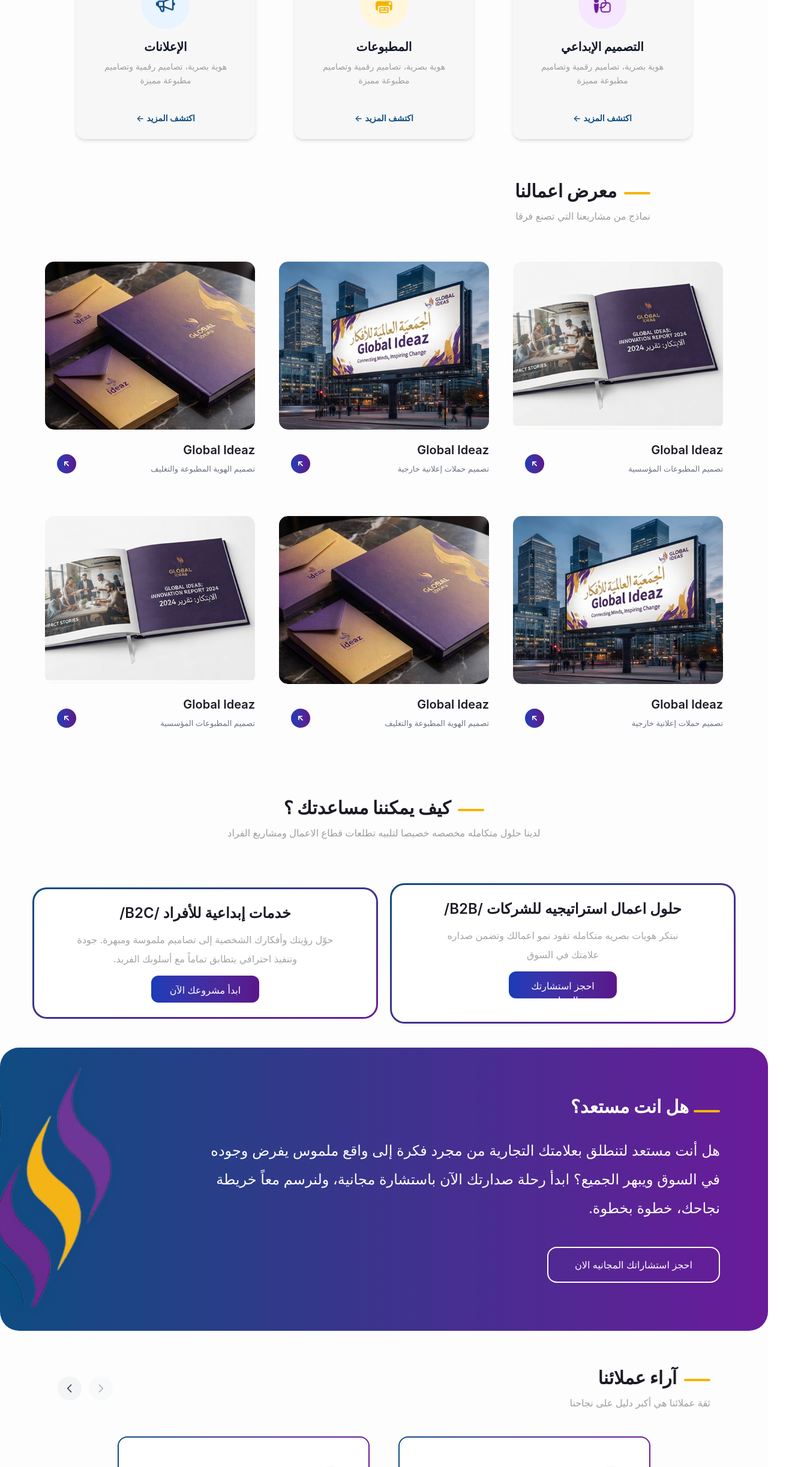
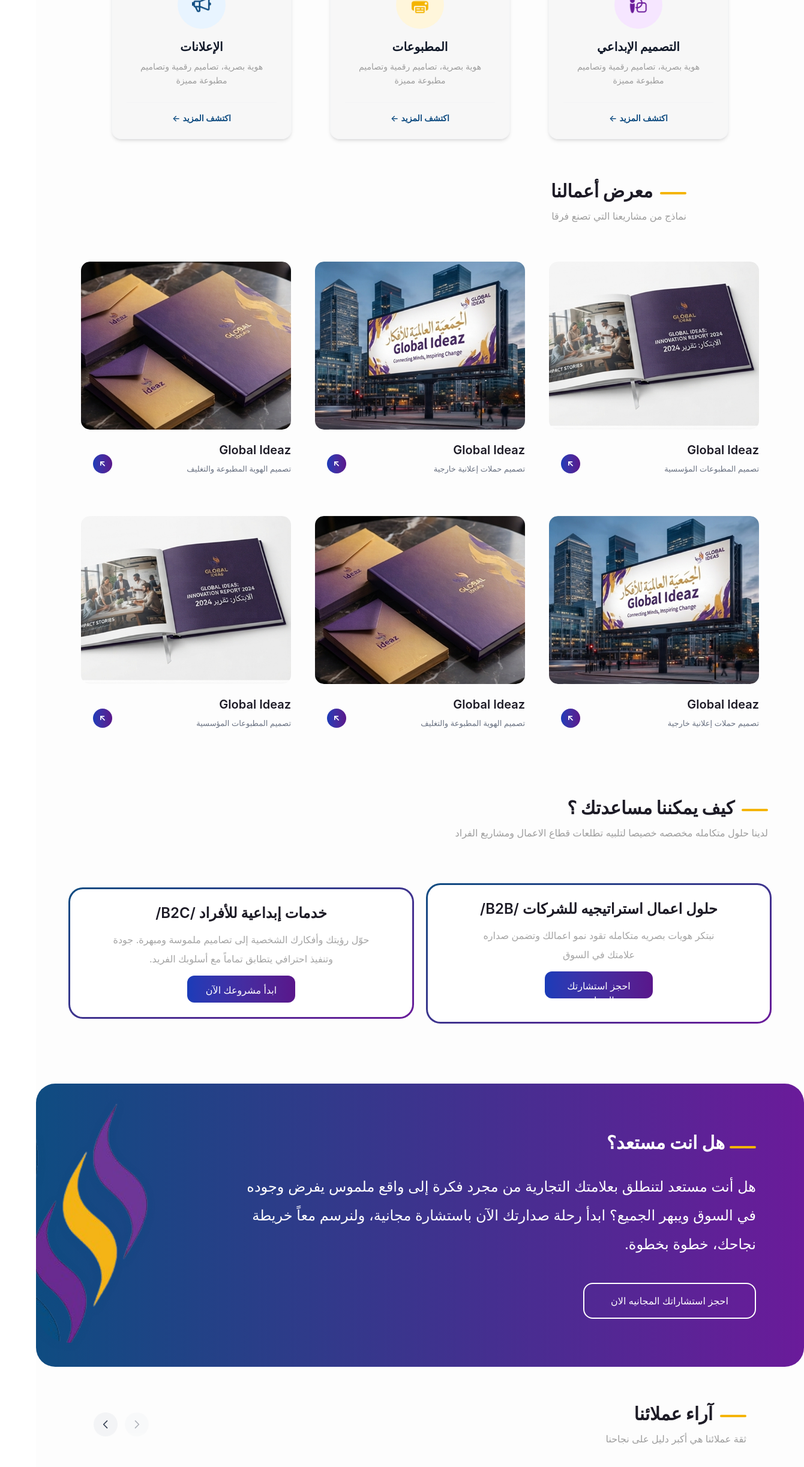
Before and after one commit to Abdalrhman-abd/media-agency-web, a React (Vite) app: page / in a window 1280 px wide. Shown: the part 1169-3614 px from the top of the page at 60% size, 1340 px wide, since content can reach past the window. Built offline with nearby package versions, Linux system fonts and the light colour scheme.

Commit message:
first fix

```diff
--- a/src/features/home/components/FeaturePortfolio.tsx
+++ b/src/features/home/components/FeaturePortfolio.tsx
@@ -6,7 +6,7 @@ const FeaturePortfolio = () => {
     <>
       <div className="  px-10 md:px-5 ">
         <div className='lg:ps-44 px-10 sm:px-32'>
-        <SectionTitle title='معرض اعمالنا' subtitle="نماذج من مشاريعنا التي تصنع فرقا"  />
+        <SectionTitle title='معرض أعمالنا' subtitle="نماذج من مشاريعنا التي تصنع فرقا"  />
        </div>
               <div className="flex flex-wrap justify-center gap-10  my-16">
                   {projectsData.slice(0, 6).map((project: Project) => (
--- a/src/features/home/components/SolutionsBanner.tsx
+++ b/src/features/home/components/SolutionsBanner.tsx
@@ -5,16 +5,16 @@ import SectionTitle from '../../../components/ui/SectionTitle';
 import Button from '../../../components/ui/Button';
 const SolutionsBanner = () => {
   return (
-    <div className="min-h-screen  p-5  lg:px-0 flex flex-col items-center">
+    <div className="min-h-screen p-5 lg:px-0 flex flex-col items-center">
       <div className="flex flex-col w-full max-w-7xl justify-center items-center">
-        <div className="text-center mb-8 w-full flex justify-center">
+        <div className="text-center mb-8 w-full flex justify-center mr-30">
           <SectionTitle
             title="كيف يمكننا مساعدتك ؟"
             subtitle=" لدينا حلول متكامله مخصصه خصيصا لتلبيه تطلعات قطاع الاعمال ومشاريع
-            الفراد
-"
+            الفراد"
             variant="inline"
-            align="center"
+            align="left"
+            calssName=''
           />
         </div>
 
@@ -30,7 +30,7 @@ const SolutionsBanner = () => {
             <Button text="احجز استشارتك المجانية" className="bg-gradient-to-r from-blue-800 to-purple-900 hover:from-blue-700 hover:to-purple-800 text-white w-[180px] h-[45px]"
             onClick={() => console.log('تم الضغط')}/>
           </div>
-          <div className="  text-center border-3 border-transparent [background:linear-gradient(white,white)_padding-box,linear-gradient(to_bottom_right,#0F4C81,#6A1B9A)_border-box] max-w-xl px-10 py-6 rounded-3xl w-full">
+          <div className="  text-center border-3 border-transparent [background:linear-gradient(white,white)_padding-box,linear-gradient(to_bottom_right,#0F4C81,#6A1B9A)_border-box] max-w-xl px-10  py-6 rounded-3xl w-full">
             <h2 className="text-2xl font-semibold ">
               خدمات إبداعية للأفراد /B2C/
             </h2>
@@ -43,7 +43,7 @@ const SolutionsBanner = () => {
           </div>
         </div>
       </div>
-      <div className="flex-col md:flex-row  overflow-hidden mb-10 brand-gradient text-white min-h-[40vh]  rounded-4xl w-full ">
+      <div className="flex-col md:flex-row  overflow-hidden mb-10 mt-15 brand-gradient text-white min-h-[40vh]  rounded-4xl w-full ">
         <div className="flex  items-center justify-between">
           <div className="flex flex-col  py-10 pr-5 md:py-20 md:pr-20 w-full max-w-3/4">
             <div className="flex gap-2">
```
